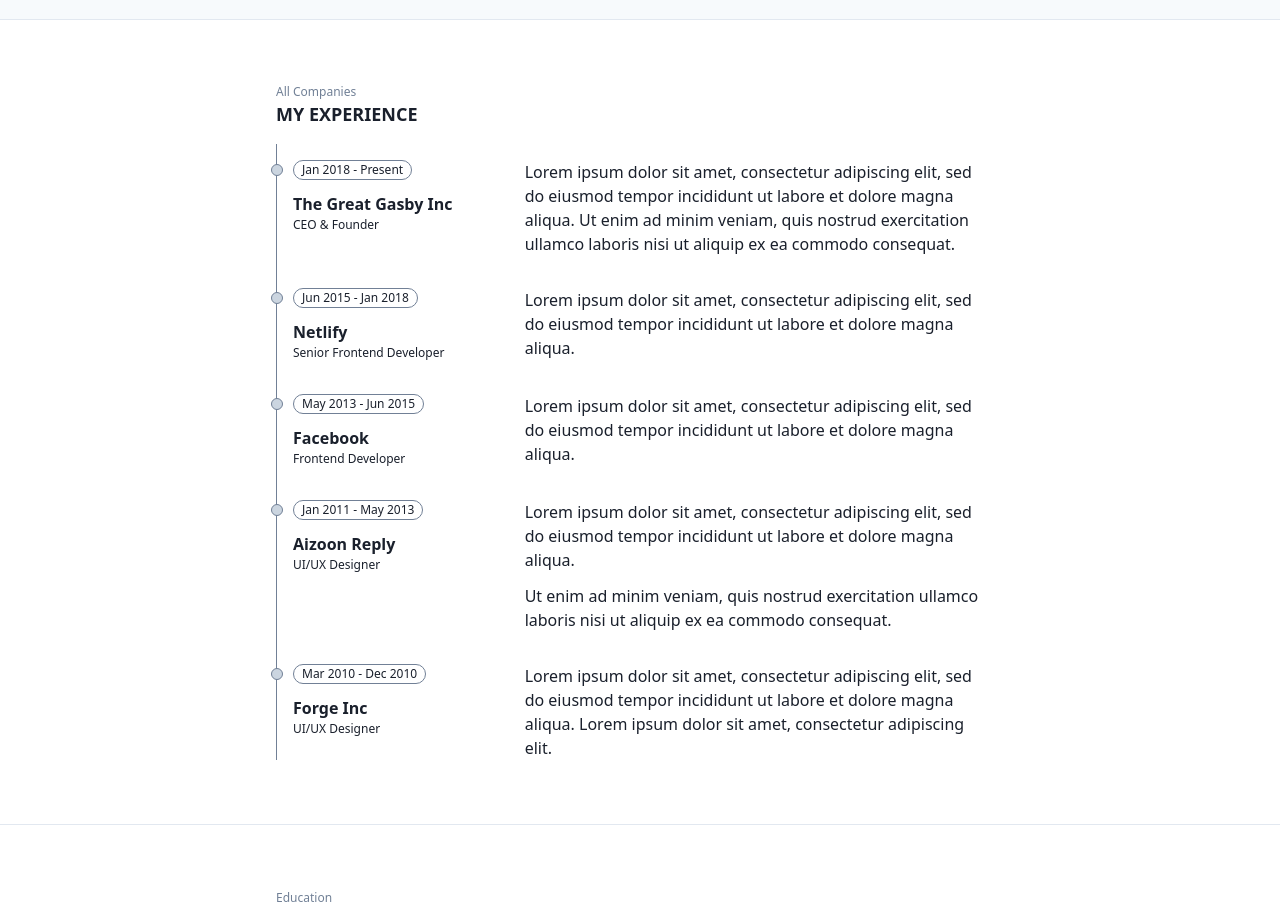
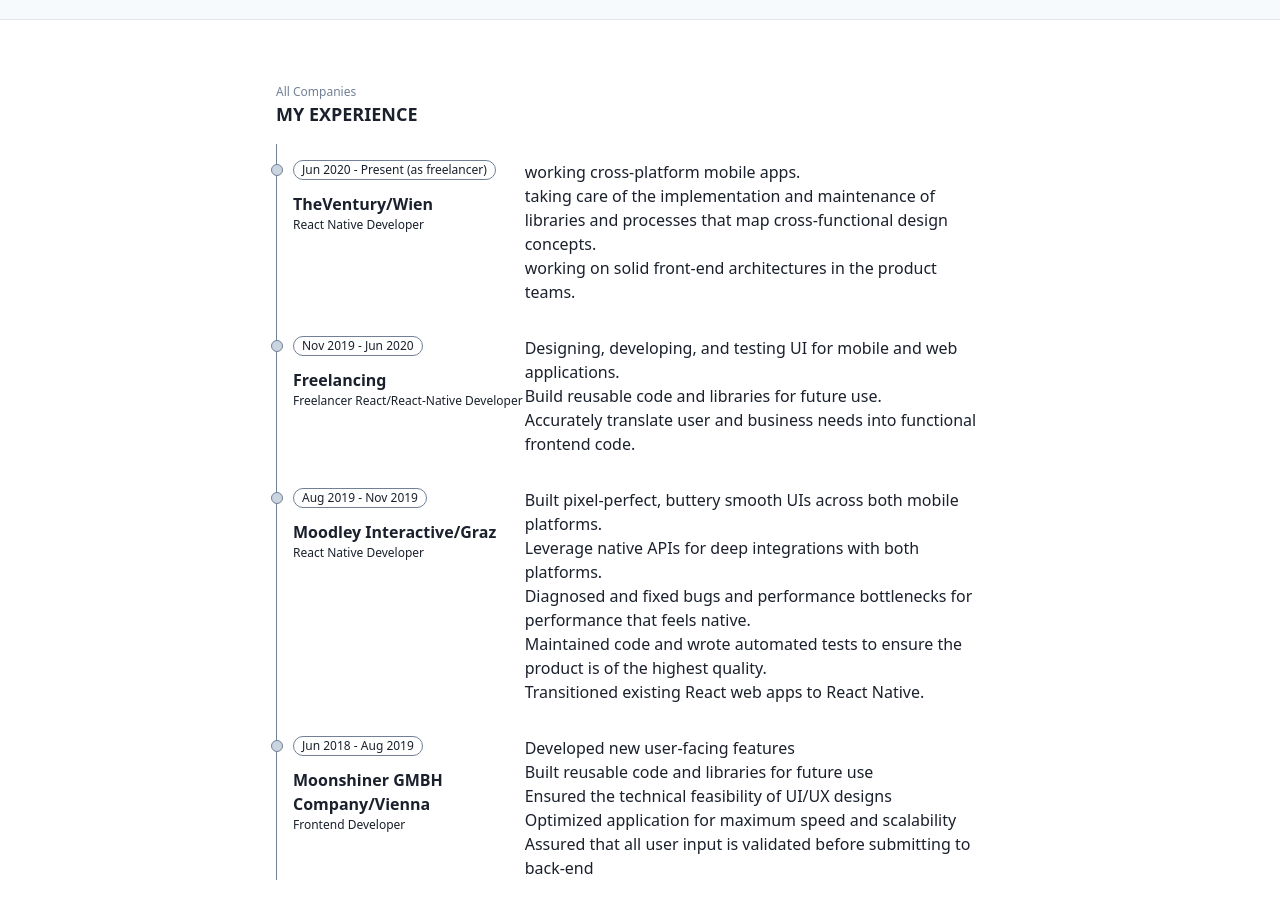
Before and after one commit to wmadfaa/personal-website, a Gatsby site: page /resume in a window 1280 px wide. Shown: the part 46-952 px from the top of the page. Built offline with nearby package versions, Linux system fonts and the light colour scheme; Gatsby itself is replaced by a stand-in of ours; some packages are replaced by stand-ins of ours.

Commit message:
adding content

```diff
--- a/src/components/Layout/Footer/Footer.tsx
+++ b/src/components/Layout/Footer/Footer.tsx
@@ -8,19 +8,19 @@ const Footer: React.FC = () => (
   <footer className={styles.footer}>
     <Container>
       <div className={styles.links}>
-        <a className={styles.link} href="/" rel="noreferrer noopener" target="_blank">
+        <a className={styles.link} href="https://github.com/wmadfaa" rel="noreferrer noopener" target="_blank">
           GitHub
+        </a>
+        <a className={styles.link} href="https://twitter.com/Wasim97867619" rel="noreferrer noopener" target="_blank">
+          Twitter
         </a>
         <a
           className={styles.link}
-          href="https://github.com/SaimirKapaj/gatsby-markdown-typescript-personal-website"
+          href="https://www.linkedin.com/in/wasim-almadfaa-77b9b0155/"
           rel="noreferrer noopener"
           target="_blank"
         >
-          Twitter
-        </a>
-        <a className={styles.link} href="/" rel="noreferrer noopener" target="_blank">
-          Behance
+          Linkedin
         </a>
       </div>
     </Container>
--- a/src/data/contacts/contact-1/index.md
+++ b/src/data/contacts/contact-1/index.md
@@ -2,5 +2,5 @@
 category: 'contact'
 title: 'Phone'
 icon: 'phone'
-content: '+122 334 888 323'
+content: '(+43) 660 6805176'
 ---
--- a/src/data/contacts/contact-2/index.md
+++ b/src/data/contacts/contact-2/index.md
@@ -2,5 +2,5 @@
 category: 'contact'
 title: 'Address'
 icon: 'map-marker-alt'
-content: '235 Middle Neck Rd, Sands Point, New York, USA'
+content: 'wiedner hauptstraße, Vienna, Austria'
 ---
--- a/src/data/contacts/contact-3/index.md
+++ b/src/data/contacts/contact-3/index.md
@@ -2,5 +2,5 @@
 category: 'contact'
 title: 'Email'
 icon: 'paper-plane'
-content: 'greatgatsby@gmail.com'
+content: 'wm.maddfaa@gmail.com'
 ---
--- a/src/data/experieces/experience-1/index.md
+++ b/src/data/experieces/experience-1/index.md
@@ -1,9 +1,13 @@
 ---
 category: 'experiences'
-company: 'Forge Inc'
-position: 'UI/UX Designer'
-startDate: 'Mar 2010'
-endDate: 'Dec 2010'
+company: 'Moonshiner GMBH Company/Vienna'
+position: 'Frontend Developer'
+startDate: 'Jun 2018'
+endDate: 'Aug 2019'
 ---
 
-Lorem ipsum dolor sit amet, consectetur adipiscing elit, sed do eiusmod tempor incididunt ut labore et dolore magna aliqua. Lorem ipsum dolor sit amet, consectetur adipiscing elit.
+* Developed new user-facing features
+* Built reusable code and libraries for future use
+* Ensured the technical feasibility of UI/UX designs
+* Optimized application for maximum speed and scalability
+* Assured that all user input is validated before submitting to back-end
--- a/src/data/experieces/experience-2/index.md
+++ b/src/data/experieces/experience-2/index.md
@@ -1,11 +1,13 @@
 ---
 category: 'experiences'
-company: 'Aizoon Reply'
-position: 'UI/UX Designer'
-startDate: 'Jan 2011'
-endDate: 'May 2013'
+company: 'Moodley Interactive/Graz'
+position: 'React Native Developer'
+startDate: 'Aug 2019'
+endDate: 'Nov 2019'
 ---
 
-Lorem ipsum dolor sit amet, consectetur adipiscing elit, sed do eiusmod tempor incididunt ut labore et dolore magna aliqua.
-
-Ut enim ad minim veniam, quis nostrud exercitation ullamco laboris nisi ut aliquip ex ea commodo consequat.
+* Built pixel-perfect, buttery smooth UIs across both mobile platforms.
+* Leverage native APIs for deep integrations with both platforms.
+* Diagnosed and fixed bugs and performance bottlenecks for performance that feels native.
+* Maintained code and wrote automated tests to ensure the product is of the highest quality.
+* Transitioned existing React web apps to React Native.
--- a/src/data/experieces/experience-3/index.md
+++ b/src/data/experieces/experience-3/index.md
@@ -1,9 +1,11 @@
 ---
 category: 'experiences'
-company: 'Facebook'
-position: 'Frontend Developer'
-startDate: 'May 2013'
-endDate: 'Jun 2015'
+company: 'Freelancing'
+position: 'Freelancer React/React-Native Developer'
+startDate: 'Nov 2019'
+endDate: 'Jun 2020'
 ---
 
-Lorem ipsum dolor sit amet, consectetur adipiscing elit, sed do eiusmod tempor incididunt ut labore et dolore magna aliqua.
+* Designing, developing, and testing UI for mobile and web applications.
+* Build reusable code and libraries for future use.
+* Accurately translate user and business needs into functional frontend code.
--- a/src/data/experieces/experience-4/index.md
+++ /dev/null
@@ -1,9 +0,0 @@
----
-category: 'experiences'
-company: 'Netlify'
-position: 'Senior Frontend Developer'
-startDate: 'Jun 2015'
-endDate: 'Jan 2018'
----
-
-Lorem ipsum dolor sit amet, consectetur adipiscing elit, sed do eiusmod tempor incididunt ut labore et dolore magna aliqua.
--- a/src/data/experieces/experience-5/index.md
+++ b/src/data/experieces/experience-5/index.md
@@ -1,9 +1,13 @@
 ---
 category: 'experiences'
-company: 'The Great Gasby Inc'
-position: 'CEO & Founder'
-startDate: 'Jan 2018'
-endDate: 'Present'
+company: 'TheVentury/Wien'
+position: 'React Native Developer'
+startDate: 'Jun 2020'
+endDate: 'Present (as freelancer)'
 ---
 
-Lorem ipsum dolor sit amet, consectetur adipiscing elit, sed do eiusmod tempor incididunt ut labore et dolore magna aliqua. Ut enim ad minim veniam, quis nostrud exercitation ullamco laboris nisi ut aliquip ex ea commodo consequat.
+* working cross-platform mobile apps.
+
+* taking care of the implementation and maintenance of libraries and processes that map cross-functional design concepts.
+
+* working on solid front-end architectures in the product teams.
--- a/src/data/hero/index.md
+++ b/src/data/hero/index.md
@@ -1,8 +1,8 @@
 ---
 category: 'hero section'
 title: 'Frontend Developer'
-subtitle: 'I am the Great Gatsby'
-content: 'Lorem Ipsum is simply dummy text of the printing and typesetting industry. Lorem Ipsum has been the industry standard dummy text ever since the 1500s, when an unknown printer took a galley of type and scrambled it to make a type specimen book.'
+subtitle: "Hi, My Name is Wasim Almadfaa"
+content: "I'm a self-motivated IT professional with huge knowledge and proficiency in Javascript/Typescript, CSS, HTML, React.js, React-native.I like clean efficient code, and always looking for the new technologies."
 linkTo: '/resume/'
-linkText: 'View My Profile'
+linkText: 'My Resume'
 ---
--- a/src/data/services/index.md
+++ b/src/data/services/index.md
@@ -1,5 +1,5 @@
 ---
 category: 'services section'
 title: 'Services'
-subtitle: 'What I do'
+subtitle: 'What do I offer'
 ---
--- a/src/data/services/service-1/index.md
+++ b/src/data/services/service-1/index.md
@@ -1,6 +1,6 @@
 ---
 category: 'services'
-title: 'Web Design'
+title: 'Implementation'
 icon: 'laptop-code'
-description: 'Mauris neque libero, aliquet vel mollis nec, euismod sed tellus. Mauris convallis dictum elit id volutpat.'
+description: 'Converting your design into a web page. Coding is our duty by using the most modern technologies.'
 ---
--- a/src/data/services/service-2/index.md
+++ b/src/data/services/service-2/index.md
@@ -1,6 +1,6 @@
 ---
 category: 'services'
-title: 'Graphic Design'
-icon: 'draw-polygon'
-description: 'Mauris neque libero, aliquet vel mollis nec, euismod sed tellus. Mauris convallis dictum elit id volutpat.'
+title: 'Planning'
+icon: 'ruler-combined'
+description: 'Any projects needs good planning before start coding and by using my experience, you can achieve your project to become reality.'
 ---
--- a/src/data/services/service-3/index.md
+++ b/src/data/services/service-3/index.md
@@ -1,6 +1,6 @@
 ---
 category: 'services'
-title: 'Copywrite'
-icon: 'edit'
-description: 'Mauris neque libero, aliquet vel mollis nec, euismod sed tellus. Mauris convallis dictum elit id volutpat.'
+title: 'Optimization'
+icon: 'feather'
+description: 'Optimization needs a deep understanding of how to do. Using my experience we can lead you into a faster and more reliable performance.'
 ---
--- a/src/data/services/service-4/index.md
+++ b/src/data/services/service-4/index.md
@@ -1,6 +1,6 @@
 ---
 category: 'services'
-title: 'Digital Marketing'
-icon: 'bullhorn'
-description: 'Mauris neque libero, aliquet vel mollis nec, euismod sed tellus. Mauris convallis dictum elit id volutpat.'
+title: 'Technical Support'
+icon: 'headset'
+description: 'With more than 3 years of experience, consulting and training is one of my services focusing on web technologies.'
 ---
--- a/src/pages/resume.tsx
+++ b/src/pages/resume.tsx
@@ -3,14 +3,14 @@ import React from 'react';
 import SEO from '../components/SEO';
 import Layout from '../components/Layout/Layout';
 import Experience from '../components/Experience/Experience';
-import Education from '../components/Education/Education';
+// import Education from '../components/Education/Education';
 
 const ResumePage: React.FC = () => (
   <Layout>
     <SEO title="Resume" />
     <Experience />
-    <hr />
-    <Education />
+    {/* <hr />
+    <Education /> */}
   </Layout>
 );
 
```
